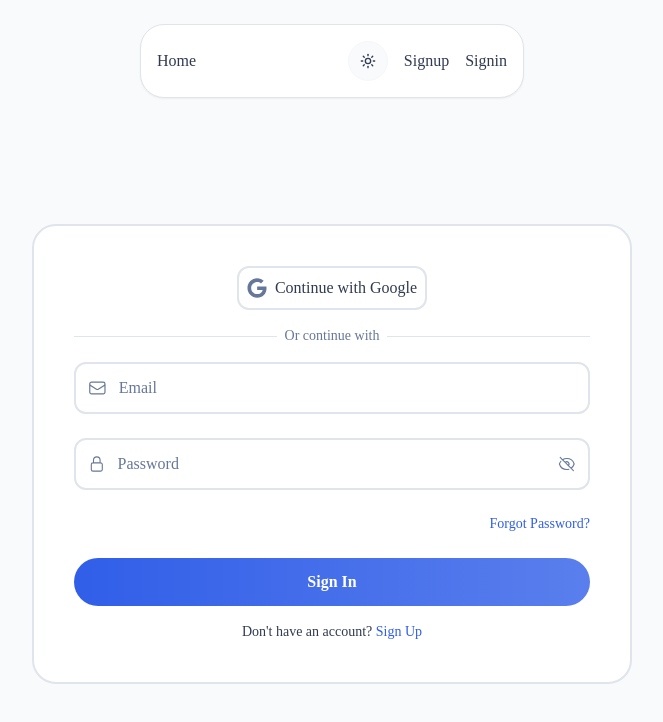
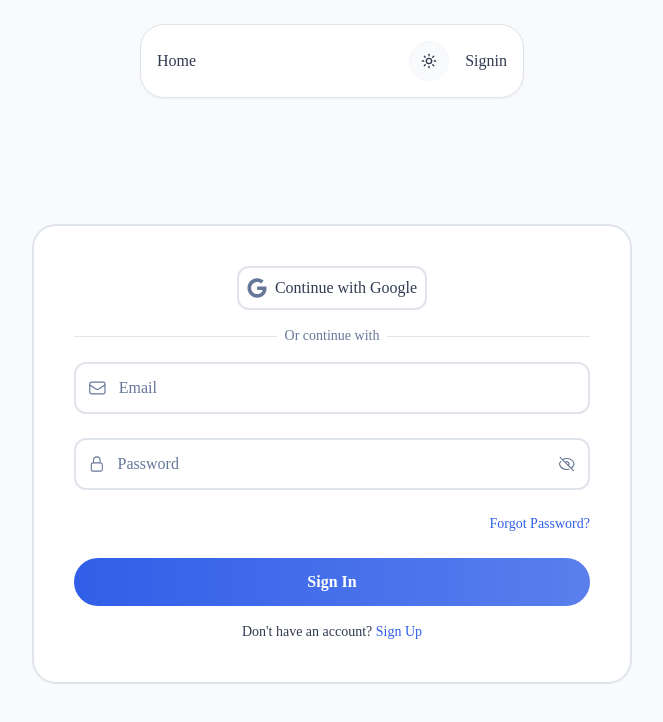
Before and after one commit to ghulammujtaba153/invoice-studio, a Next.js app: page /signin in a window 1280 px wide. Shown: the top 722 px of the page, without its empty margins (308-971 px from the left). Built offline with nearby package versions, Linux system fonts and the light colour scheme; no server answers.

Commit message:
first commit

```diff
--- a/src/components/dashboard/Navbar.tsx
+++ b/src/components/dashboard/Navbar.tsx
@@ -72,7 +72,7 @@ const Navbar = () => {
 
         {!user && (
           <>
-            <Link href="/signup" className="text-foreground hover:text-primary transition-colors">Signup</Link>
+            {/*<Link href="/signup" className="text-foreground hover:text-primary transition-colors">Signup</Link> */}
             <Link href="/signin" className="text-foreground hover:text-primary transition-colors">Signin</Link>
           </>
         )}
```
